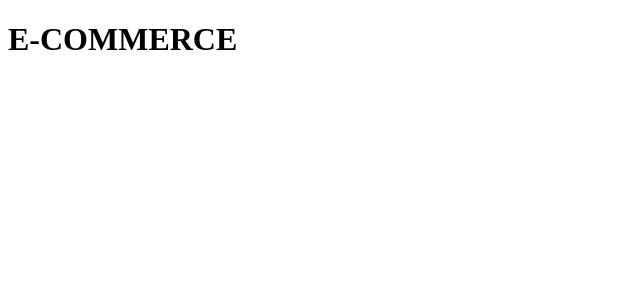
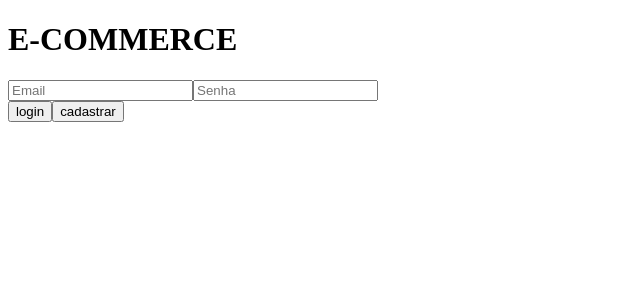
Before and after one commit to Kassioteo/e-commerce, a React (Vite) app in the folder frontend/vite-project/: page / in a window 1280 px wide. Shown: the top 300 px of the page, without its empty margins (0-640 px from the left). Built offline with nearby package versions, Linux system fonts and the light colour scheme.

Commit message:
frontend - criando form de login

```diff
--- a/frontend/vite-project/src/App.jsx
+++ b/frontend/vite-project/src/App.jsx
@@ -1,4 +1,5 @@
 import { useState } from 'react'
+import FormLogin from './FormLogin'
 
 function App() {
   const [count, setCount] = useState(0)
@@ -6,6 +7,7 @@ function App() {
   return (
     <>
       <h1>E-COMMERCE</h1>
+      <FormLogin/>
     </>
   )
 }
--- /dev/null
+++ b/frontend/vite-project/src/FormLogin.jsx
@@ -0,0 +1,11 @@
+export default function FormLogin() {
+    return (
+        <form action="">
+            <input type="text" placeholder="Email" />
+            <input type="password" placeholder="Senha"/>
+            <br/>
+            <button>login</button>
+            <button>cadastrar</button>
+        </form>
+    )
+}
```
Also changed, not shown: 2 other files (tests, documents, lock files or other folders).
